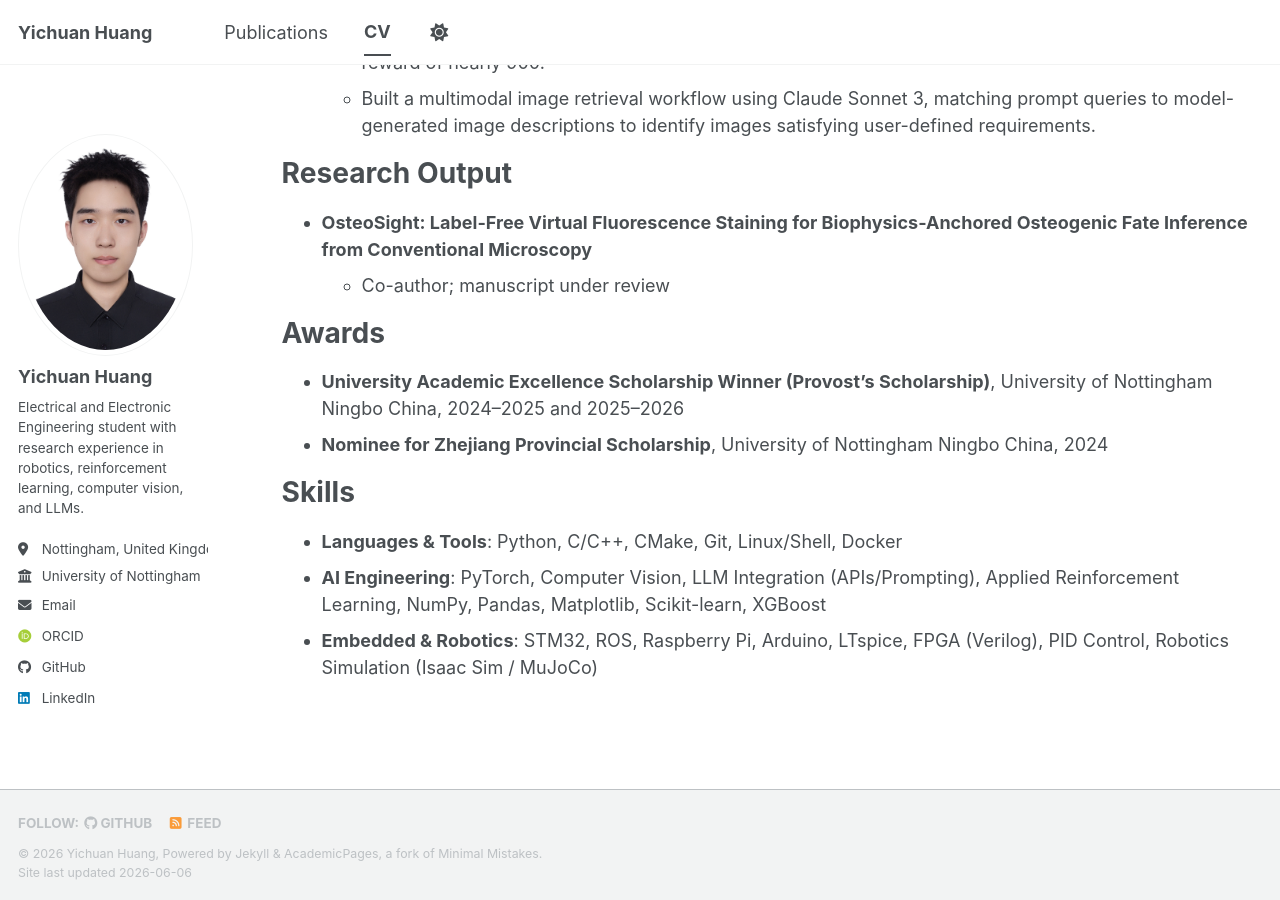
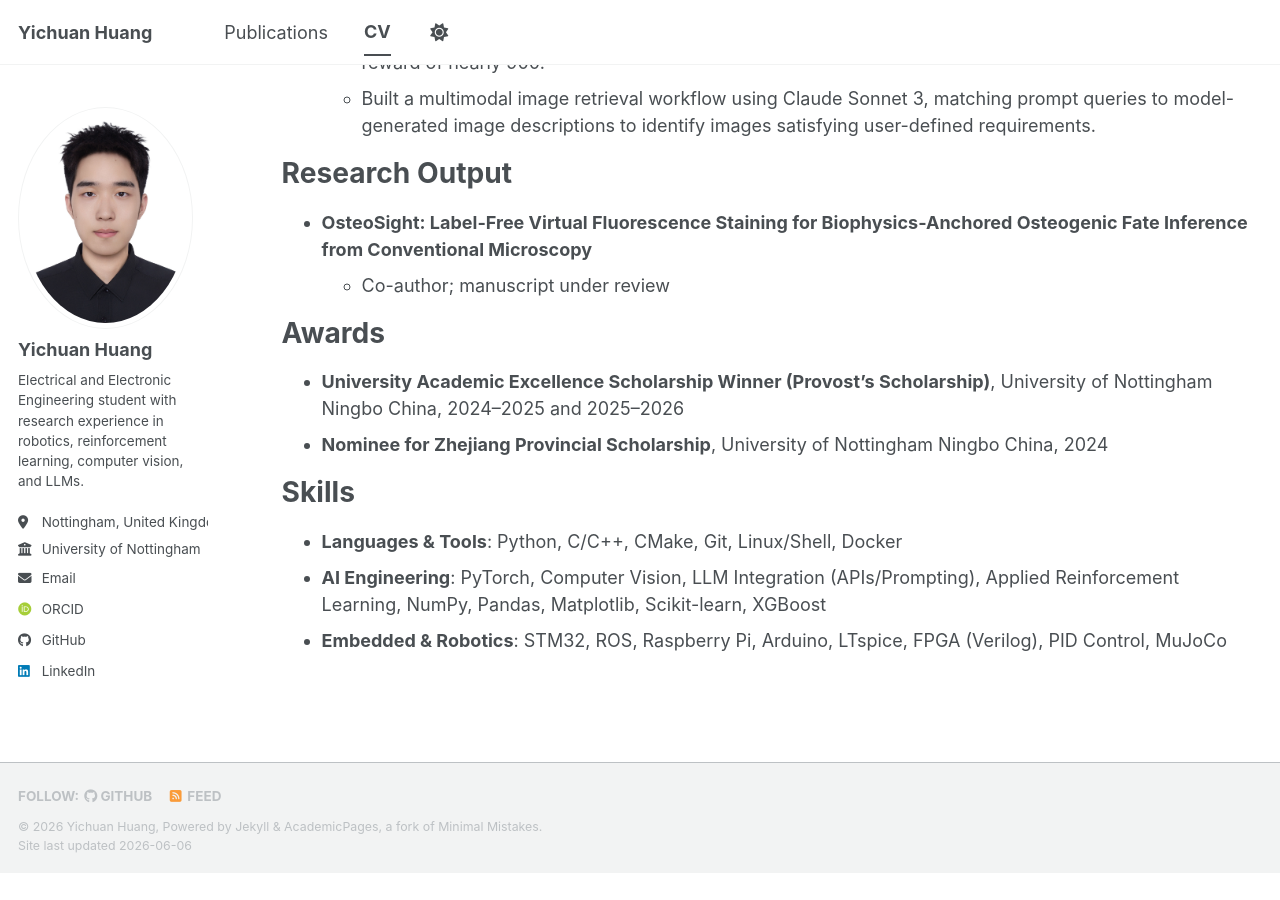
Before and after one commit to yichuan-huang/yichuan-huang.github.io, a Jekyll site: the page built from _pages/cv.md, in a window 1280 px wide and 900 px high, scrolled down 1620 px. Built offline with Jekyll 4.4.1, drawn with Linux system fonts in a browser that asks for light colours; some web fonts are replaced; a script bundle is joined from its source files by our own code; library files that are not in the unit come from our copies; after the commit the page ends 2493 px from its top, so only the background shows below that.

Commit message:
fix: remove redundant text in skills section of CV

```diff
--- a/_pages/cv.md
+++ b/_pages/cv.md
@@ -56,4 +56,4 @@ Skills
 ======
 * **Languages & Tools**: Python, C/C++, CMake, Git, Linux/Shell, Docker
 * **AI Engineering**: PyTorch, Computer Vision, LLM Integration (APIs/Prompting), Applied Reinforcement Learning, NumPy, Pandas, Matplotlib, Scikit-learn, XGBoost
-* **Embedded & Robotics**: STM32, ROS, Raspberry Pi, Arduino, LTspice, FPGA (Verilog), PID Control, Robotics Simulation (Isaac Sim / MuJoCo)
+* **Embedded & Robotics**: STM32, ROS, Raspberry Pi, Arduino, LTspice, FPGA (Verilog), PID Control, MuJoCo
```
